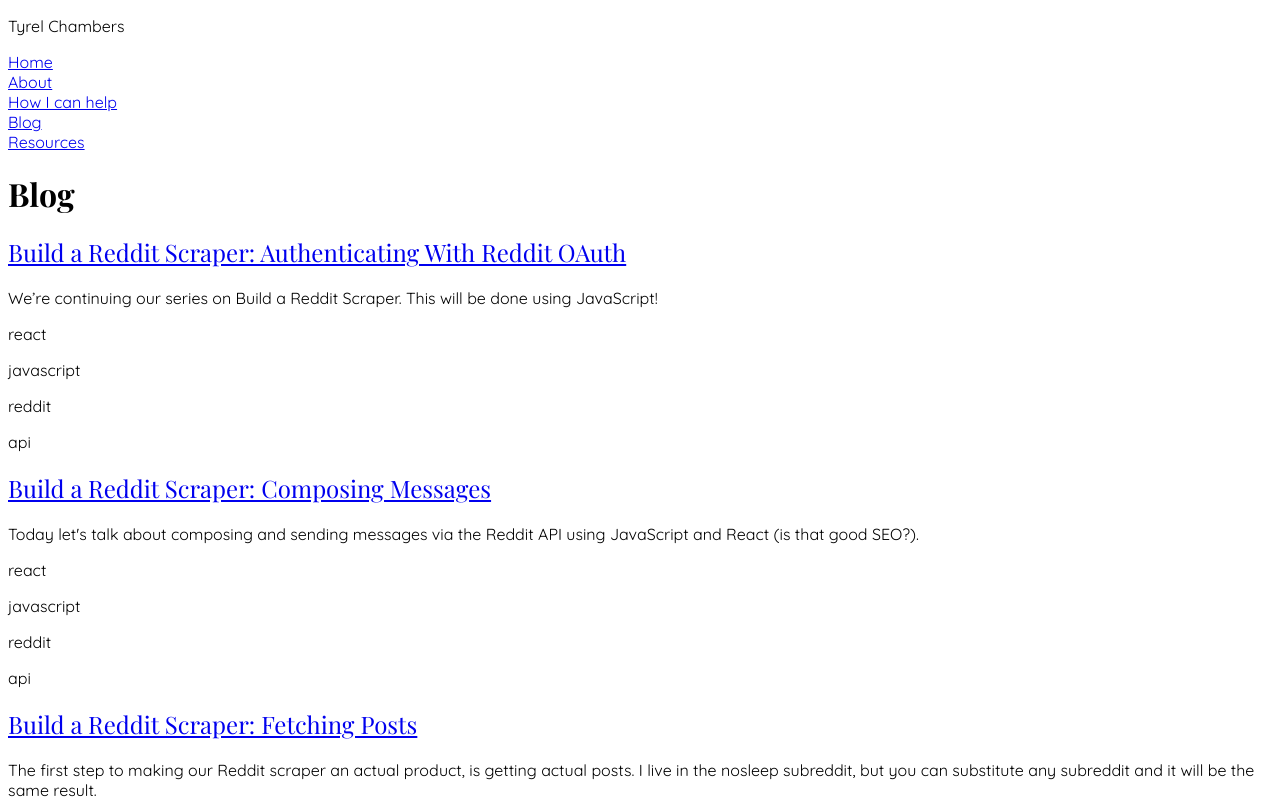
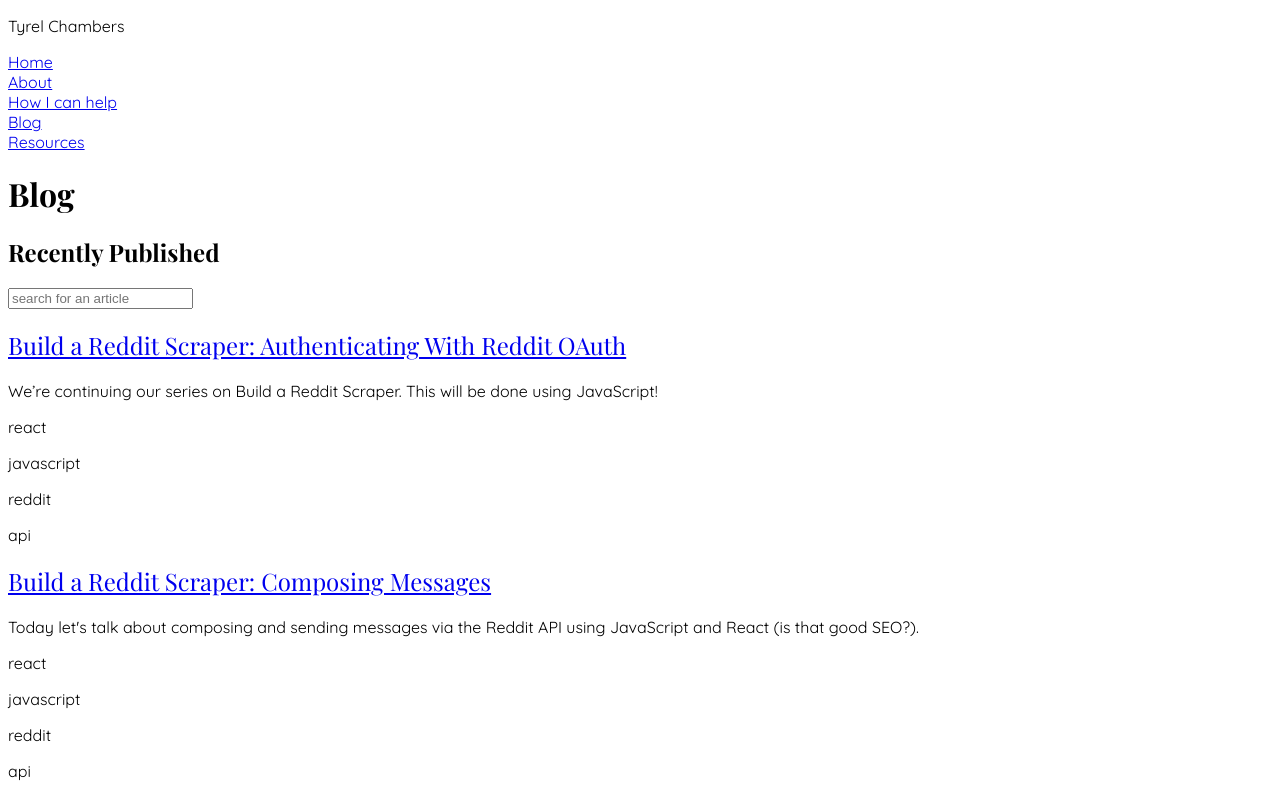
Before and after one commit to tyrelchambers/portfolio-2021, a Next.js app: page /blog in a window 1280 px wide. Shown: the top 800 px of the page. Built offline with nearby package versions, Linux system fonts and the light colour scheme.

Commit message:
add article searching

```diff
--- a/components/Article/Article.jsx
+++ b/components/Article/Article.jsx
@@ -8,7 +8,9 @@ const Article = ({ data: { title, description, tags }, slug }) => {
         <header className="flex items-center gap-6">
           <h2>
             <Link href={"/blog/[slug]"} as={`/blog/${slug}`}>
-              <a className="text-2xl font-bold text-gray-800">{title}</a>
+              <a className="text-2xl font-bold text-gray-800 hover:text-blue-500 transition-all">
+                {title}
+              </a>
             </Link>
           </h2>
         </header>
--- /dev/null
+++ b/hooks/useArticles.js
@@ -0,0 +1,18 @@
+import { useState } from "react";
+
+export const useArticles = (initialState) => {
+  const [state, setstate] = useState(initialState);
+
+  const setArticles = (articles) => {
+    setstate(articles);
+  };
+
+  const searchArticles = (query) => {
+    const arr = initialState.filter((a) => {
+      return a.frontmatter.title.toLowerCase().includes(query.toLowerCase());
+    });
+    setstate(arr);
+  };
+
+  return { state, setArticles, searchArticles };
+};
--- a/pages/blog.jsx
+++ b/pages/blog.jsx
@@ -1,13 +1,14 @@
-import React from "react";
+import React, { useState } from "react";
 import Wrapper from "../layouts/Wrapper/Wrapper";
 import Head from "next/head";
 import matter from "gray-matter";
 import fs from "fs";
 import Hero from "../components/Hero/Hero";
-
 import Article from "../components/Article/Article";
-
+import { H2 } from "../components/Headings/Headings";
+import { useArticles } from "../hooks/useArticles";
 const blog = ({ posts }) => {
+  const { state, searchArticles } = useArticles(posts);
   return (
     <Wrapper>
       <Head>
@@ -30,7 +31,14 @@ const blog = ({ posts }) => {
         </h1>
       </Hero>
       <div className="max-w-screen-lg ml-auto mr-auto w-full mt-10">
-        {posts
+        <H2>Recently Published</H2>
+        <input
+          type="search"
+          placeholder="search for an article"
+          className="bg-gray-100 p-2 rounded-md shadow-md w-full mt-4 mb-20"
+          onChange={(e) => searchArticles(e.target.value)}
+        />
+        {state
           .filter((p) =>
             process.env.NODE_ENV !== "development"
               ? p.frontmatter.published !== true
```
